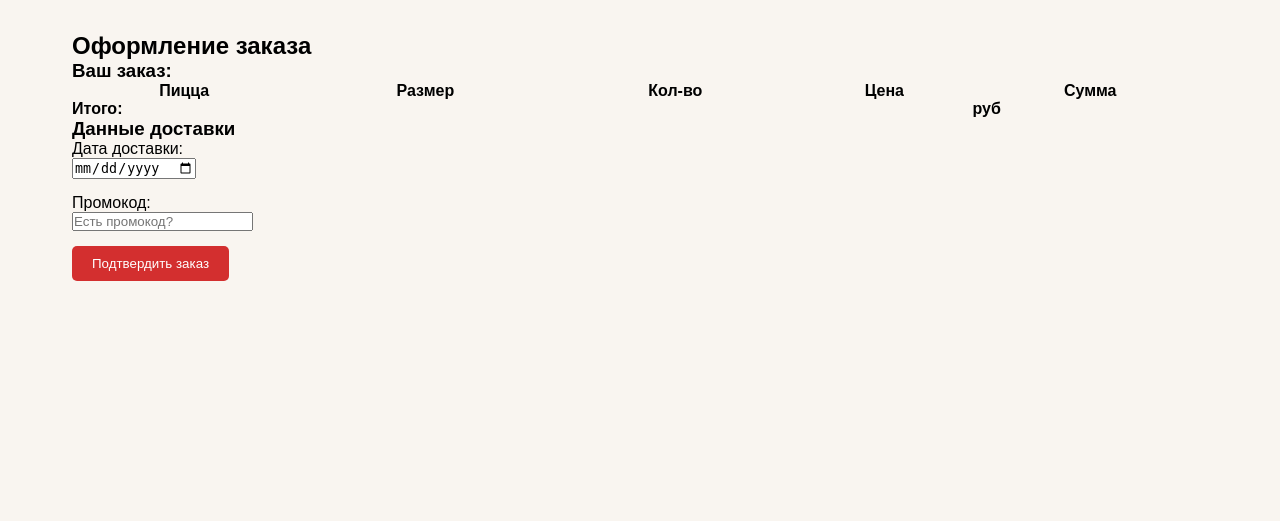
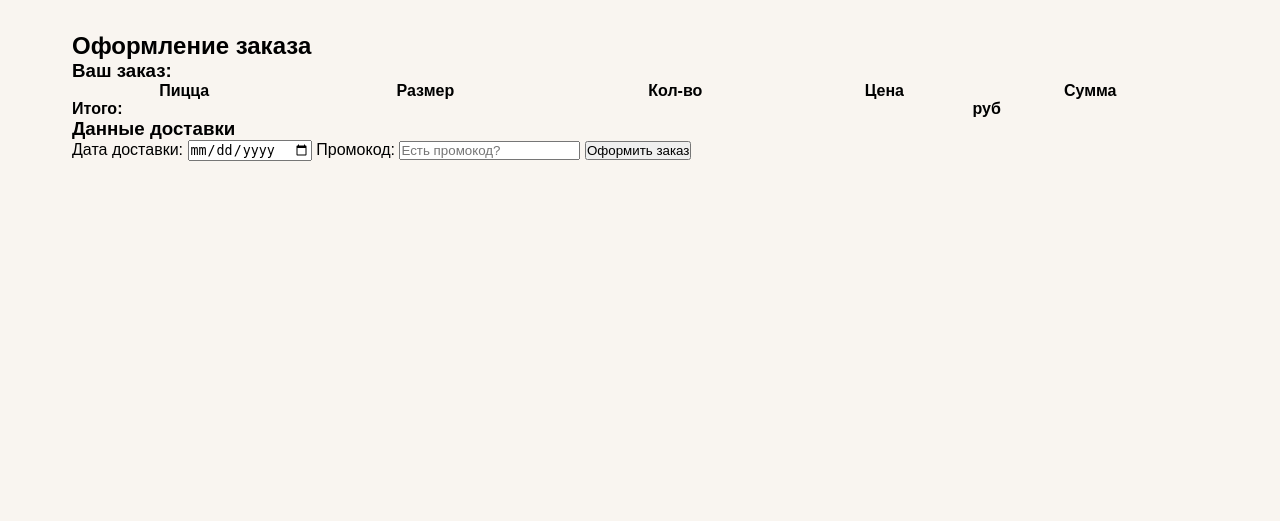
Before and after one commit to loliwasd/PizzeriaRemote, a Django app: template pizzeria/templates/pizzeria/checkout.html in a window 1280 px wide. Shown: the part 141-662 px from the top of the page. Run offline with Django 5.2, Linux system fonts and the light colour scheme; the template is opened without the code that fills it, so the values that code supplies are empty; parts of the project's set-up code (start-up, migrations or seed data) failed here and were passed over.

Commit message:
Fix order

```diff
--- a/pizzeria/templates/pizzeria/checkout.html
+++ b/pizzeria/templates/pizzeria/checkout.html
@@ -29,14 +29,12 @@
 <h3>Данные доставки</h3>
 <form method="post">
     {% csrf_token %}
-    <div style="margin-bottom: 15px;">
-        <label>Дата доставки:</label><br>
-        <input type="date" name="delivery_date" required>
-    </div>
-    <div style="margin-bottom: 15px;">
-        <label>Промокод:</label><br>
-        <input type="text" name="promo_code" placeholder="Есть промокод?">
-    </div>
-    <button type="submit" style="background: #d32f2f; color: white; padding: 10px 20px; border: none; border-radius: 5px; cursor: pointer;">Подтвердить заказ</button>
+    <label>Дата доставки:</label>
+    <input type="date" name="delivery_date" required>
+
+    <label>Промокод:</label>
+    <input type="text" name="promo_code" placeholder="Есть промокод?">
+
+    <button type="submit">Оформить заказ</button>
 </form>
 {% endblock %}
```
